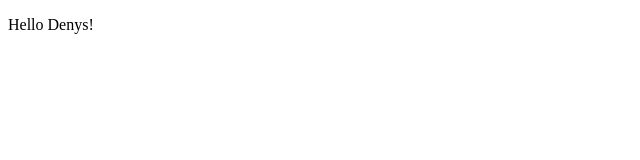
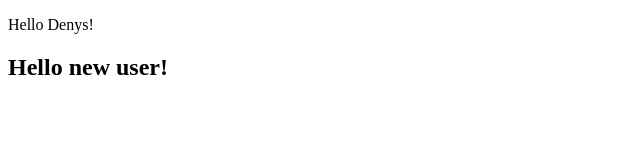
Before and after one commit to dailydenny/project, a plain HTML site: page index.html in a window 1280 px wide. Shown: the whole page, without its empty margins (0-640 px from the left). Drawn offline with Linux system fonts and the light colour scheme.

Commit message:
index.html mod

```diff
--- a/index.html
+++ b/index.html
@@ -11,6 +11,7 @@
 
 <body>
 	<p>Hello Denys!</p>
+	<h2>Hello new user!</h2>
 
 
 	<!-- <script>
```
